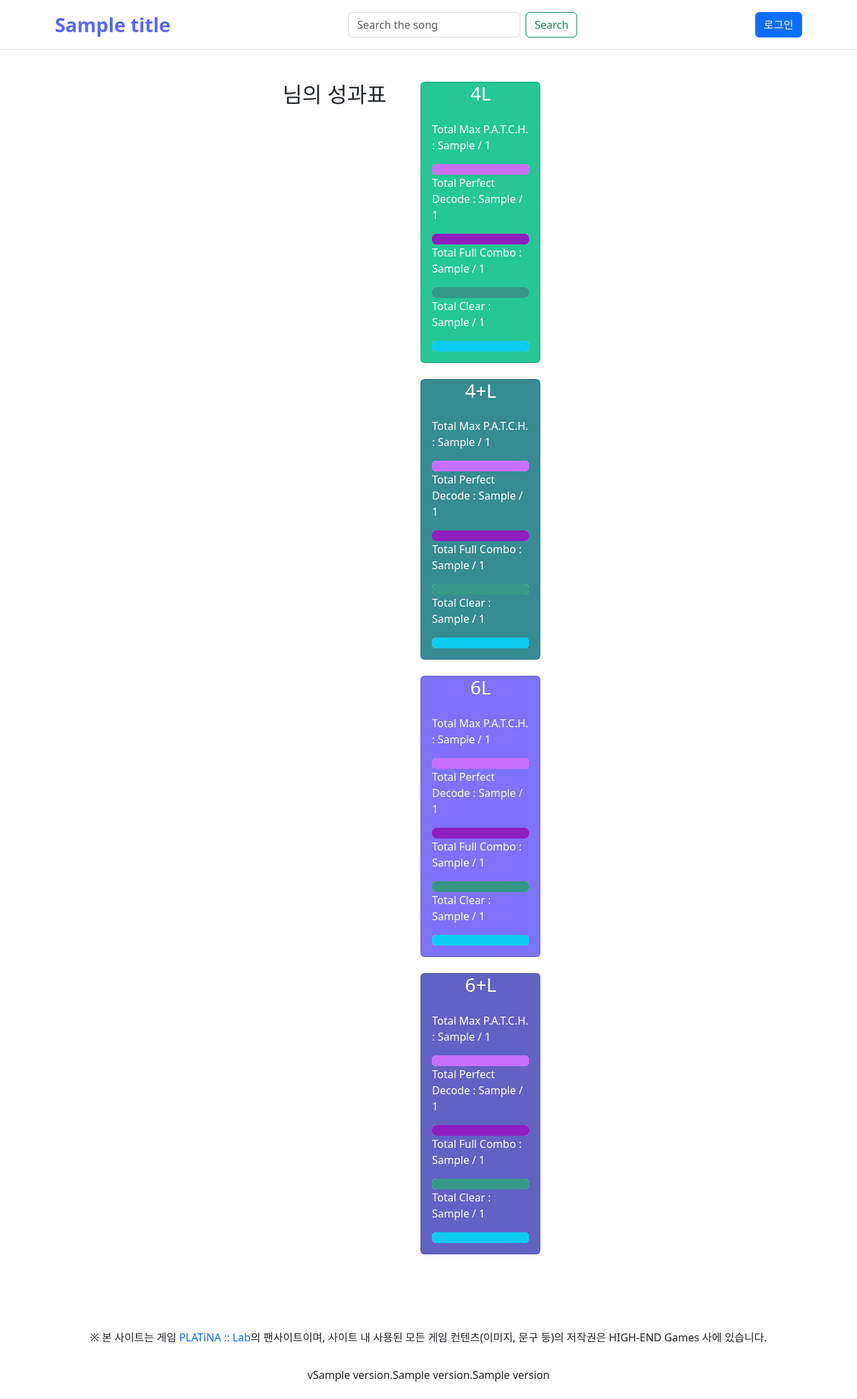
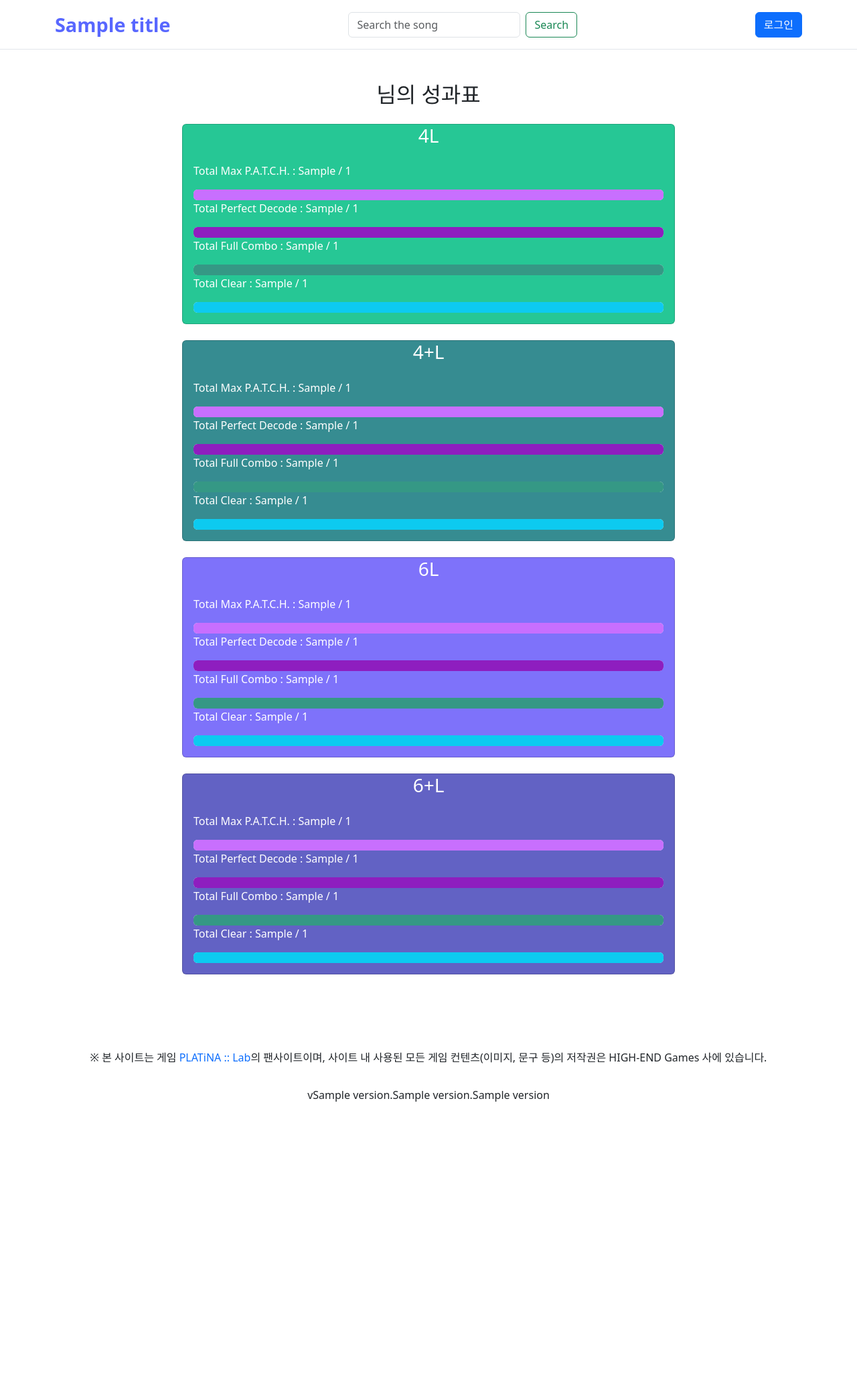
Before and after one commit to Minsuh1204/PlatinaArchive-Web, a Python web app: template templates/archive_all.html in a window 1280 px wide. Shown: the whole page at 67% size. After the commit the page ends 1645 px from the top, so only its background shows below. Run offline with Jinja, Linux system fonts and the light colour scheme; the template is opened without the code that fills it: most values are stand-ins (such as "Sample title", 1, 10 or a date in 2020); some libraries are stand-ins or nearby versions.

Commit message:
center the content again...

```diff
--- a/templates/archive_all.html
+++ b/templates/archive_all.html
@@ -4,7 +4,7 @@
 {% endblock %}
 
 {% block content %}
-<div class="container my-5 d-flex justify-content-center">
+<div class="container my-5">
     <h2 class="text-center mb-4">{{ current_user.name }}님의 성과표</h2>
 
     <div class="row justify-content-center">
```
